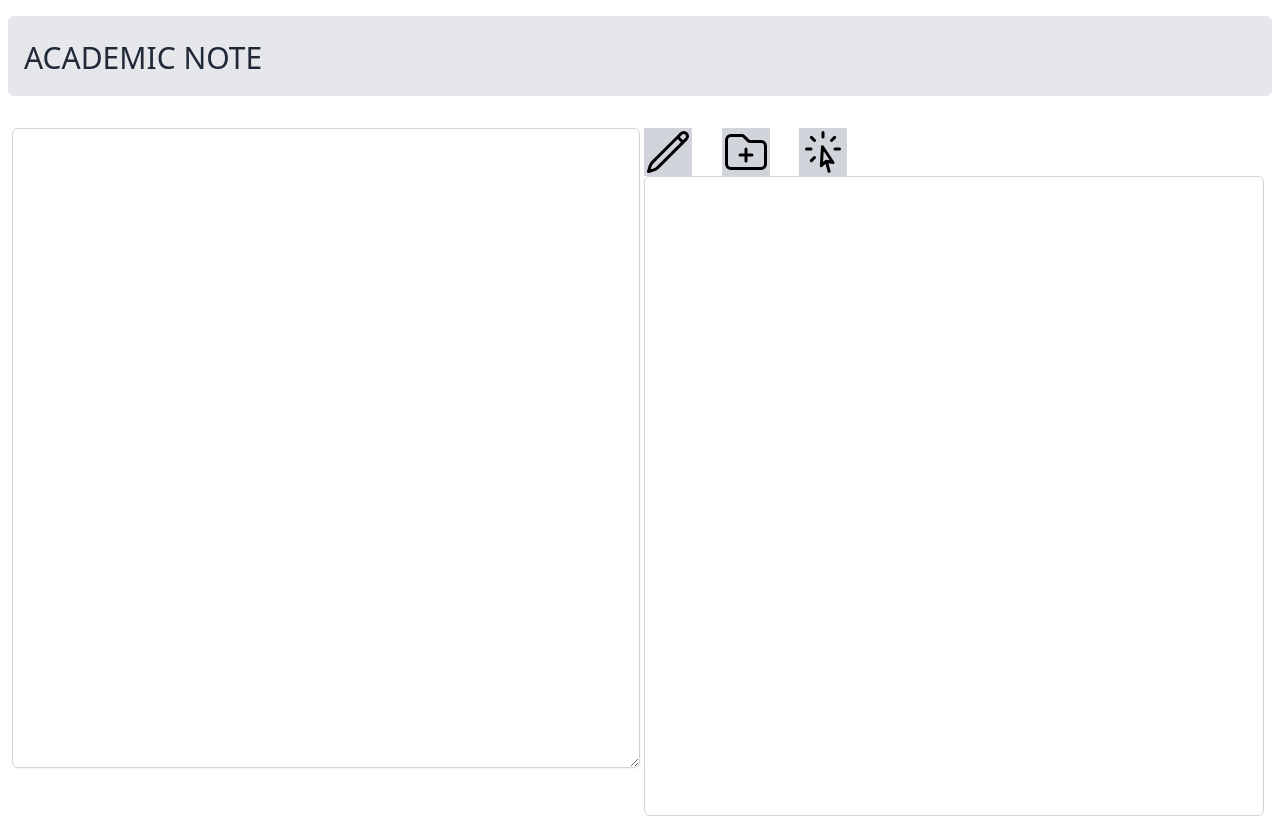
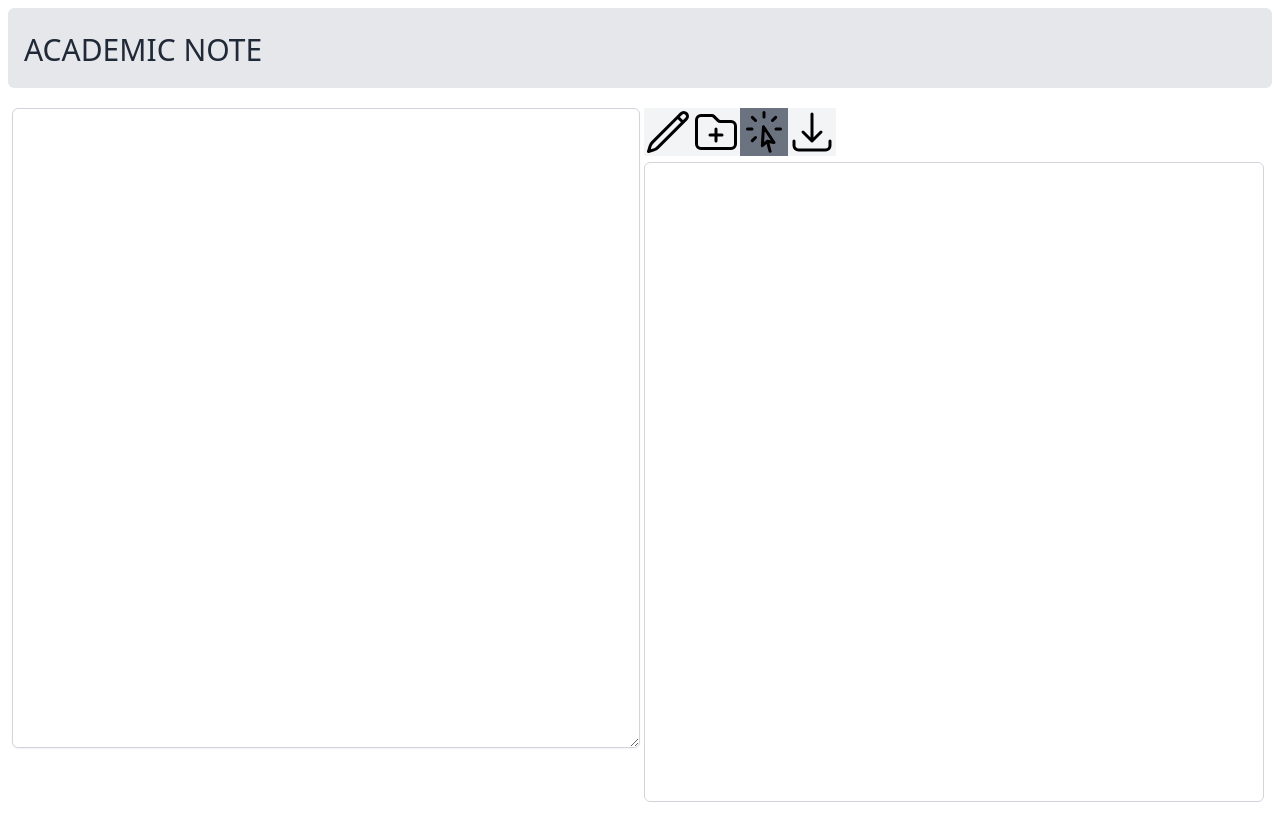
Before and after one commit to Kdaikon/notepad, a Next.js app: page / in a window 1280 px wide. Built offline with nearby package versions, Linux system fonts and the light colour scheme.

Commit message:
07/08 add pdf

```diff
--- a/app/layout.tsx
+++ b/app/layout.tsx
@@ -1,6 +1,6 @@
 import type { Metadata } from "next";
 import { Inter } from "next/font/google";
-import  Nav  from '@/app/ui/nav'
+import Nav from '@/app/ui/nav'
 import '@/app/ui/global.css';
 
 const inter = Inter({ subsets: ["latin"] });
@@ -19,11 +19,11 @@ export default function RootLayout({
     <html lang="ja">
       <body className="h-screen">
         <div className="w-full flex-none">
-        <Nav />
-      </div>
-      <div className="px-3 flex-grow p-1 md:overflow-y-auto">
-        {children}
-      </div>
+          <Nav />
+        </div>
+        <div className="px-3 flex-grow md:overflow-y-auto">
+          {children}
+        </div>
       </body>
     </html>
   );
--- a/app/ui/DrawingCanvas.tsx
+++ b/app/ui/DrawingCanvas.tsx
@@ -5,9 +5,12 @@ import { Stage, Layer, Line, Text, Group } from 'react-konva';
 import { parseInputToItem } from "@/app/ui/logic/StrTo";
 import { Item } from './logic/StrToDef';
 import Konva from 'konva';
-import { FolderPlusIcon, PencilIcon, CursorArrowRaysIcon } from '@heroicons/react/24/outline';
+import { FolderPlusIcon, PencilIcon, CursorArrowRaysIcon, ArrowDownTrayIcon } from '@heroicons/react/24/outline';
 import { toolf } from './logic/CanvasDefs';
 import React, { Component } from 'react';
+import jsPDF from "jspdf"
+//const { jsPDF } = require("jspdf");
+
 
 const DrawingCanvas: React.FC = () => {
   //free write
@@ -18,6 +21,7 @@ const DrawingCanvas: React.FC = () => {
   const [items, setItems] = useState<Item[]>([]);//要素管理
   const stageRef = useRef<any>(null);//not use
   const [tool, setTool] = useState<toolf>('arrow');//現在ツール
+  const [dragOK, setDragOK] = useState<boolean>(true);
 
   let xOffset = 10; // 初期のX位置
 
@@ -43,24 +47,22 @@ const DrawingCanvas: React.FC = () => {
   // };
 
   useEffect(() => {
-    if (activeItem == 'NEW'){
-      if (postContent != ''){
-        const now = parseInputToItem(postContent,0,0);
-        setItems([...items,now]);
+    if (activeItem == 'NEW') {
+      if (postContent != '') {
+        const now = parseInputToItem(postContent, 0, 0);
+        setItems([...items, now]);
         setActiveItem(now.id);
-        console.log("ye")
-        //
       }
-    }else{
+    } else {
       //setItems([parseInputToItem(postContent,xs,ys)]);
       setItems(items.map((item) => {
         if (item.id == activeItem) {
           const xs = item.x;
           const ys = item.y;
-          const itemprot = parseInputToItem(postContent,xs,ys);
+          const itemprot = parseInputToItem(postContent, xs, ys);
           setActiveItem(itemprot.id);
           return itemprot;
-        }else{
+        } else {
           return item;
         }
       }))
@@ -68,17 +70,28 @@ const DrawingCanvas: React.FC = () => {
 
   }, [postContent]);
 
+  useEffect(() => {
+    switch (tool) {
+      case 'arrow':
+        setDragOK(true);
+        break;
+      case 'pen':
+        setDragOK(false);
+        break;
+    }
+  }, [tool]);
+
   function handleClick(text: string) {
     setPostContent(text);
   };
 
-  const clickOnGroup = (e:any) => {
-    switch(tool){
+  const clickOnGroup = (e: any) => {
+    switch (tool) {
       case 'arrow':
         //console.log(e.target.id())
         setActiveItem(e.target.id());
-        for (let i=0; i<items.length; i++){
-          if (e.target.id() == items[i].id){
+        for (let i = 0; i < items.length; i++) {
+          if (e.target.id() == items[i].id) {
             setPostContent(items[i].originalText);
           }
         }
@@ -86,11 +99,24 @@ const DrawingCanvas: React.FC = () => {
     }
   }
 
-  const newElement = (e?:any) => {
-    if (activeItem != 'NEW'){
+  const newElement = (e?: any) => {
+    if (activeItem != 'NEW') {
       setActiveItem('NEW');
       setPostContent('');
     }
+  }
+
+  const savePdf = (e?: any) => {
+    const stage = stageRef.current;
+    let pdf = new jsPDF('l', 'px', [stage.width(), stage.height()]);
+    pdf.addImage(
+      stage.toDataURL({ pixelRatio: 2 }),
+      0,
+      0,
+      stage.width(),
+      stage.height()
+    );
+    pdf.save('canvas.pdf');
   }
 
 
@@ -103,15 +129,18 @@ const DrawingCanvas: React.FC = () => {
       </div>
 
       <div className="p-1">
-        <div className="grid grid-cols-8">
-          <button className="bg-gray-300 hover:bg-gray-500 h-12 w-12" onClick={(e) => {setTool('pen')}}>
+        <div className="flex-1 ">
+          <button className={`hover:bg-gray-300 h-12 w-12 ${tool == 'pen' ? 'bg-gray-500' : 'bg-gray-100'}`} onClick={(e) => { setTool('pen') }}>
             <PencilIcon className="h-12 w-12" />
           </button>
-          <button className="bg-gray-300 hover:bg-gray-500 h-12 w-12" onClick={(e) => {setTool('arrow');newElement();}}>
+          <button className="bg-gray-100 hover:bg-gray-300 h-12 w-12" onClick={(e) => { newElement(); }}>
             <FolderPlusIcon className="h-12 w-12" />
           </button>
-          <button className="bg-gray-300 hover:bg-gray-500 h-12 w-12" onClick={(e) => {setTool('arrow')}}>
+          <button className={`hover:bg-gray-300 h-12 w-12 ${tool == 'arrow' ? 'bg-gray-500' : 'bg-gray-100'}`} onClick={(e) => { setTool('arrow') }}>
             <CursorArrowRaysIcon className="h-12 w-12" />
+          </button>
+          <button className={`hover:bg-gray-300 h-12 w-12 bg-gray-100`} onClick={savePdf}>
+            <ArrowDownTrayIcon className="h-12 w-12" />
           </button>
 
         </div>
@@ -133,14 +162,14 @@ const DrawingCanvas: React.FC = () => {
                   <Group
                     id={item.id}
                     key={item.id}
-                    draggable
+                    draggable={dragOK}
                     x={item.x}
                     y={item.y}
                     onDragEnd={(e) => {
-                      item.x = (e.target.x() > 0)? e.target.x() : 0;
-                      item.y = (e.target.y() > 0)? e.target.y() : 0;
+                      item.x = (e.target.x() > 0) ? e.target.x() : 0;
+                      item.y = (e.target.y() > 0) ? e.target.y() : 0;
+                      clickOnGroup(e);
                     }}
-                    onClick={clickOnGroup}
                   >
                     {
                       item.sentences.map((sent) => {
--- a/app/ui/nav.tsx
+++ b/app/ui/nav.tsx
@@ -2,7 +2,7 @@ import Link from 'next/link';
 
 export default function Nav() {
     return (
-        <div className="flex h-full flex-col px-3 py-4 md:px-2">
+        <div className="flex h-full flex-col px-3 py-2 md:px-2">
             <Link
                 className="mb-2 flex h-20 items-end justify-start rounded-md bg-gray-200 p-4"
                 href="/"
--- a/package.json
+++ b/package.json
@@ -14,6 +14,7 @@
     "bcrypt": "^5.1.1",
     "canvas": "^2.11.2",
     "clsx": "^2.0.0",
+    "jspdf": "^2.5.1",
     "konva": "^9.3.11",
     "next": "^14.0.2",
     "next-auth": "^5.0.0-beta.18",
```
Also changed, not shown: 1 other file (tests, documents, lock files or other folders).
